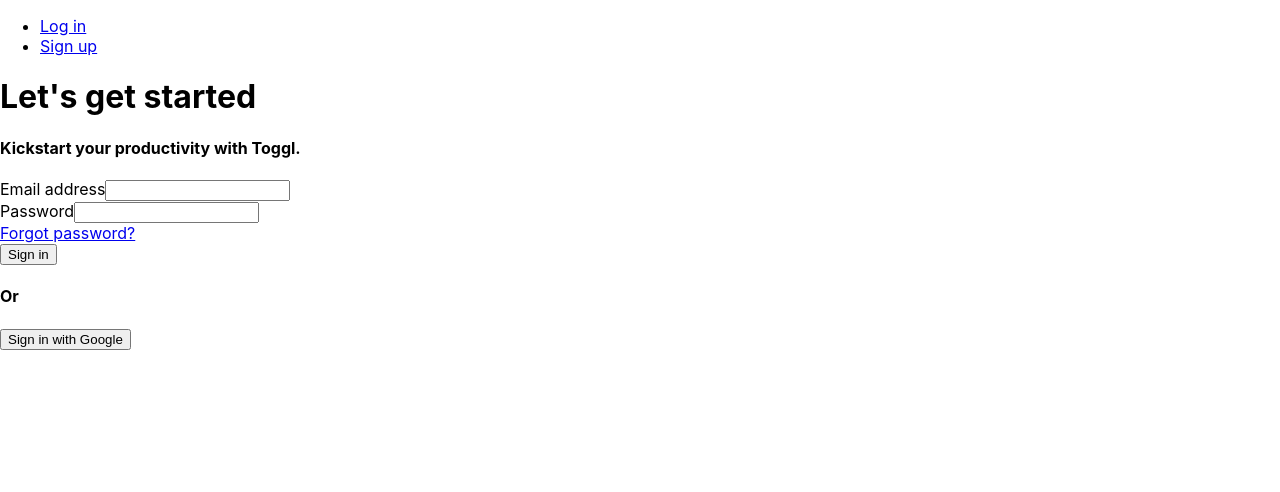
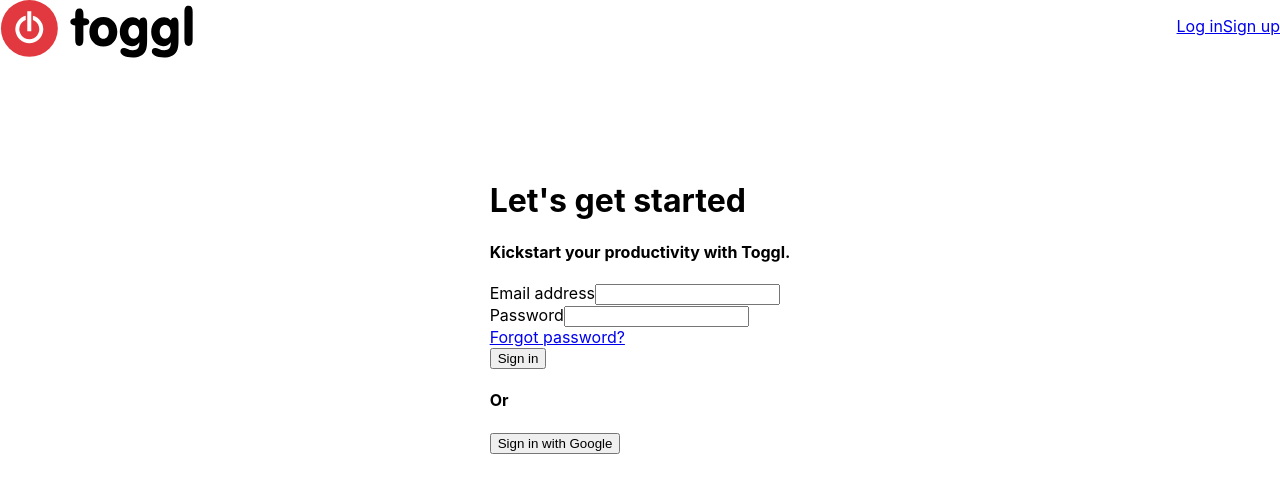
Before and after one commit to KajKas/toggl, a React (Create React App) app: page /signup in a window 1280 px wide. Shown: the top 492 px of the page. Built offline with nearby package versions, Linux system fonts and the light colour scheme.

Commit message:
positioned main elements

```diff
--- a/src/App.css
+++ b/src/App.css
@@ -1,32 +1,5 @@
-.App {
-  text-align: center;
+.main {
+  padding-top: 10rem;
+  display: flex;
+  justify-content: space-around;
 }
-
-.App-logo {
-  animation: App-logo-spin infinite 20s linear;
-  height: 40vmin;
-}
-
-.App-header {
-  background-color: #282c34;
-  min-height: 100vh;
-  display: flex;
-  flex-direction: column;
-  align-items: center;
-  justify-content: center;
-  font-size: calc(10px + 2vmin);
-  color: white;
-}
-
-.App-link {
-  color: #61dafb;
-}
-
-@keyframes App-logo-spin {
-  from {
-    transform: rotate(0deg);
-  }
-  to {
-    transform: rotate(360deg);
-  }
-}
--- a/src/LogIn.js
+++ b/src/LogIn.js
@@ -1,5 +1,6 @@
 import React, { Component } from 'react';
 import LogForm from './LogForm';
+import './App.css'
 
 class LogIn extends Component {
   state = {
@@ -7,12 +8,13 @@
 
   render() {
     return (
-      <div>
-        <h1>Get tracking</h1>
-        <h4>Log in to your Toggl account.</h4>
-        <LogForm button1={"Log in"} button2={"Log in with Google"}/>
-
-      </div>
+        <main className="main">
+          <div className="form-container">
+            <h1>Get tracking</h1>
+            <h4>Log in to your Toggl account.</h4>
+            <LogForm button1={"Log in"} button2={"Log in with Google"}/>
+          </div>
+        </main>
     )
   }
 }
--- a/src/SignUp.js
+++ b/src/SignUp.js
@@ -1,5 +1,6 @@
 import React, { Component } from 'react';
 import LogForm from './LogForm';
+import './App.css'
 
 class SignUp extends Component {
   state = {
@@ -7,12 +8,13 @@
 
   render() {
     return (
-      <div>
-        <h1>Let's get started</h1>
-        <h4>Kickstart your productivity with Toggl.</h4>
-        <LogForm button1={"Sign in"} button2={"Sign in with Google"}/>
-
-      </div>
+        <main className="main">
+          <div className="form-container">
+            <h1>Let's get started</h1>
+            <h4>Kickstart your productivity with Toggl.</h4>
+            <LogForm button1={"Sign in"} button2={"Sign in with Google"}/>
+          </div>
+        </main>
     )
   }
 }
--- /dev/null
+++ b/src/TopBar.css
@@ -0,0 +1,18 @@
+.header {
+    position: absolute;
+    top: 0;
+    left: 0;
+    right: 0;
+    display: flex;
+    justify-content: space-between;
+}
+
+.logo {
+    height: 3.6rem;
+    width: 12.1rem;
+}
+
+.menu {
+    display: flex;
+    list-style: none;
+}
--- a/src/TopBar.js
+++ b/src/TopBar.js
@@ -2,26 +2,43 @@
 import { BrowserRouter as Router, Route, Link } from 'react-router-dom';
 import SignUp from './SignUp'
 import LogIn from './LogIn'
+import './TopBar.css'
 
 class TopBar extends Component {
-  state = {
-  }
-
   render() {
     return (
         <Router>
             <div>
-                <ul>
+                <header className="header">
+                    <svg className="logo" xmlns="http://www.w3.org/2000/svg" viewBox="0 0 240 72.1">
+                        <path d="M234.9 57.6c-3.5 0-5.2-2.5-5.2-7.5V14.7c0-5.1 1.6-7.5 5.2-7.5s5.1 2.5 5.1 7.5v35.4c0
+                            5-1.6 7.5-5.1 7.5zm-30.8 14.5c-9.5 0-15.2-3.5-15.2-7.5a4.4 4.4 0 0 1 4.2-4.5h.3c2.6 0 5.7 2.8 11.1
+                            2.8s8.1-3.1 8.1-8.7c0-.4-.1-.8-.1-1.3a10.8 10.8 0 0 1-9.4 4.9c-8.2 0-15-7.5-15-18s7.3-18.3
+                            16.1-18.3a10.1 10.1 0 0 1 8.3 3.7 5.6 5.6 0 0 1 4.6-3.3c3.5 0 5.2 2.4 5.2 7.5v20.7c0 6.2-.4
+                            11-2.4 14.3-3.1 5-8.5 7.7-15.8 7.7zm1.5-40.9c-3.8 0-6.8 3.3-6.8 8.5s2.9 8.7 6.8 8.7 6.8-3.4
+                            6.8-8.7-3-8.5-6.8-8.5zm-40.8 40.9c-9.5 0-15.2-3.5-15.2-7.5a4.4 4.4 0 0 1 4.2-4.5h.3c2.6 0 5.7
+                            2.8 11.1 2.8s8.1-3.1 8.1-8.7c0-.4-.1-.8-.1-1.3a10.8 10.8 0 0 1-9.4 4.9c-8.1 0-15-7.5-15-18s7.3-18.3
+                            16.1-18.3a10.1 10.1 0 0 1 8.3 3.7 5.6 5.6 0 0 1 4.6-3.3c3.5 0 5.2 2.4 5.2 7.5v20.7c0 6.2-.4 11-2.4
+                            14.3-3 5-8.4 7.7-15.8 7.7zm1.5-40.9c-3.8 0-6.8 3.3-6.8 8.5s2.9 8.7 6.8 8.7 6.8-3.4 6.8-8.7-3-8.5-6.8-8.5zm-38.1
+                            27c-10.2 0-17.5-7.7-17.5-18.5s7.4-18.5 17.5-18.5 17.5 7.7 17.5 18.5-7.2 18.5-17.4 18.5zm0-27.3c-3.8 0-6.8 3.3-6.8
+                            8.7s2.9 8.8 6.8 8.8 6.8-3.4 6.8-8.8-3-8.7-6.8-8.7zm-24.1.9h-.9v18.3c0 5-1.6 7.5-5.1 7.5S93 55.1 93 50.1V31.8h-.4c-3.7
+                            0-5.8-1.8-5.8-4.5s2.1-4.4 6.2-4.6v-4.5c0-5 1.6-7.5 5.2-7.5s5.1 2.5 5.1 7.5v4.5h.9c4.1 0 6.5 1.8 6.5
+                            4.6s-2.2 4.5-6.6 4.5z">
+                        </path>
+                        <circle cx="35.6" cy="35.6" r="35.6" fill="#e1393f">
+                        </circle>
+                        <path d="M38 14.1h-5v25h5zm-2.5 40A17.5 17.5 0 0 1 31 19.7v5.2a12.5 12.5 0 1 0 9 0v-5.2a17.5 17.5 0 0 1-4.5 34.4z" fill="#fff">
+                        </path>
+                    </svg>
+                    <ul className="menu">
                         <li>
                             <Link to="/login">Log in</Link>
                         </li>
-
                         <li>
                             <Link to="/signup">Sign up</Link>
                         </li>
-
                     </ul>
-
+                </header>
                 <Route path="/login" component={LogIn}/>
                 <Route path="/signup" component={SignUp}/>
             </div>
```
Lines whose indentation alone changed are shown as unchanged.
